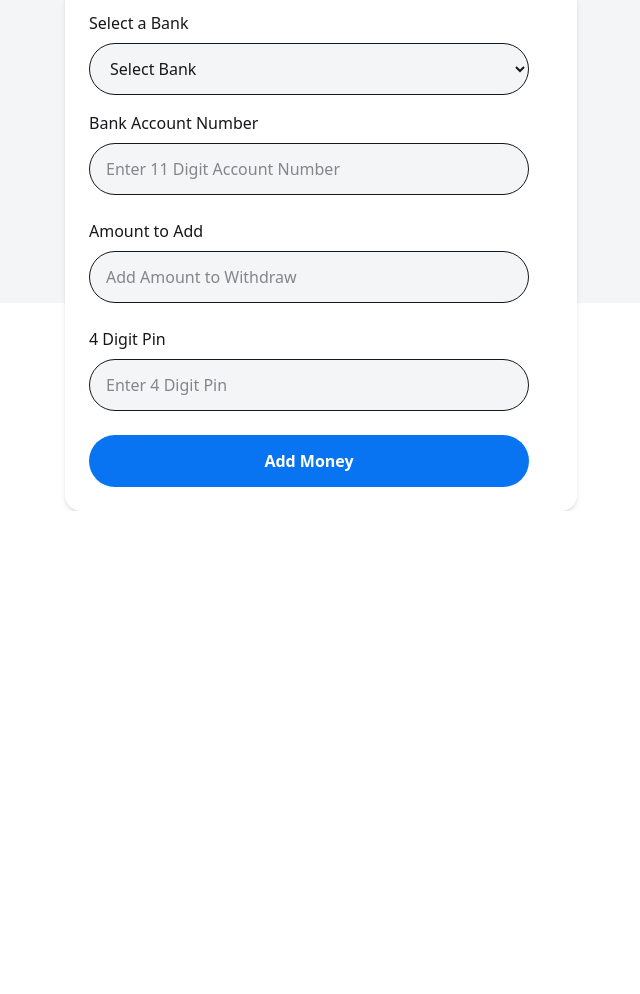
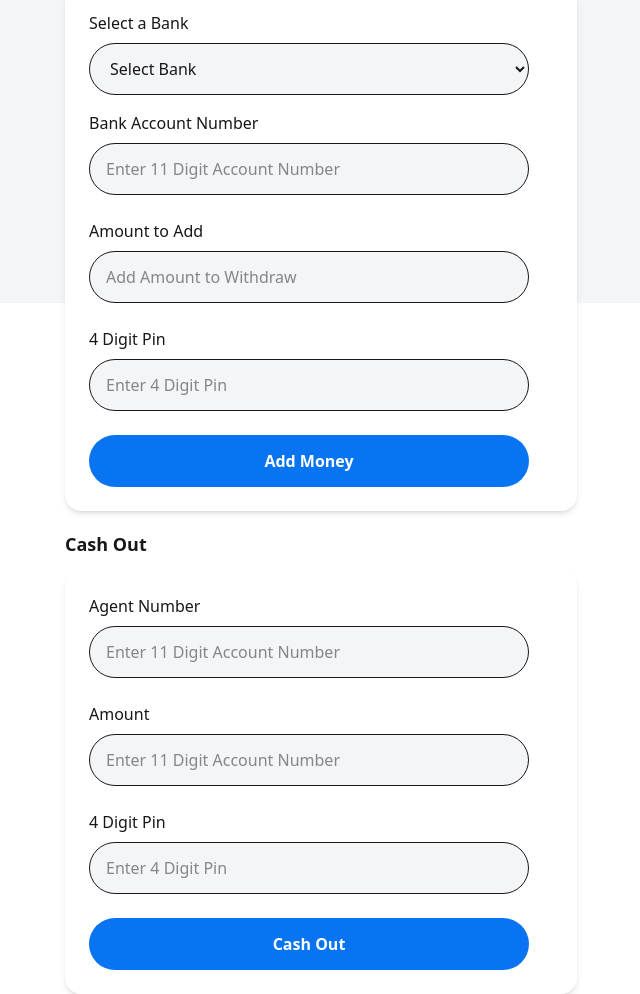
Before and after one commit to faiji31/Mobile_Bank, a plain HTML site: page home.html in a window 1280 px wide. Shown: the part 497-1491 px from the top of the page, without its empty margins (319-959 px from the left). Before the commit the page ends 1008 px from the top, so only its background shows below. Drawn offline with nearby package versions, Linux system fonts and the light colour scheme.

Commit message:
4th commit

```diff
--- a/home.html
+++ b/home.html
@@ -46,11 +46,11 @@
       </p>
     </div>
     <div class="min-h-[200px] grid grid-cols-3 max-w-lg mx-auto mt-5 gap-4">
-      <div class="text-center p-3 rounded-lg border-2 border-gray-500">
+      <div id="add-money-btn" class="text-center p-3 rounded-lg border-2 border-gray-500">
         <img src="assets/wallet1.png" alt="" class="mx-auto" />
         <h1>Add Money</h1>
       </div>
-      <div class="text-center p-3 rounded-lg border-2 border-gray-500">
+      <div id="cash-out-btn" class="text-center p-3 rounded-lg border-2 border-gray-500">
         <img src="assets/send1.png" alt="" class="mx-auto" />
         <h1>Cash Out</h1>
       </div>
@@ -72,7 +72,7 @@
       </div>
     </div>
     <h1 class="mt-5 font-semibold text-[18px] max-w-lg mx-auto">Add Money</h1>
-    <div>
+    <div id="add-money-parent">
       <form
         class="w-[580px] bg-white rounded-2xl p-6 shadow-md mt-2 max-w-lg mx-auto"
       >
@@ -136,6 +136,52 @@
         </button>
       </form>
     </div>
+    <!-- Cashout -->
+     <div id="cashout-parent">
+       <h1 class="mt-5 font-semibold text-[18px] max-w-lg mx-auto">Cash Out</h1>
+      <form class="mt-3 w-[580px] bg-white rounded-2xl p-6 shadow-md  max-w-lg mx-auto">
+        <div class="mb-6">
+          <label for="pin" class="block font-medium mb-2">Agent Number</label>
+          <input
+            id="bank-acc"
+            name=""
+            type=""
+            maxlength="11"
+            placeholder="Enter 11 Digit Account Number"
+            class="w-[440px] h-[52px] rounded-full bg-[#F4F5F7] px-4 outline-none"
+          />
+        </div>
+          <div class="mb-6">
+          <label for="pin" class="block font-medium mb-2">Amount</label>
+          <input
+            id="bank-acc"
+            name=""
+            type=""
+            maxlength="11"
+            placeholder="Enter 11 Digit Account Number"
+            class="w-[440px] h-[52px] rounded-full bg-[#F4F5F7] px-4 outline-none"
+          />
+        </div>
+         <div class="mb-6">
+          <label for="pin" class="block font-medium mb-2">4 Digit Pin</label>
+          <input
+            id="pin-number"
+            name="pin"
+            type="password"
+            maxlength="4"
+            placeholder="Enter 4 Digit Pin"
+            class="w-[440px] h-[52px] rounded-full bg-[#F4F5F7] px-4 outline-none"
+          />
+        </div>
+        <button
+          id="add-money-btn"
+          class="w-[440px] h-[52px] bg-[#0874F2] rounded-full font-bold text-white hover:bg-[#0564d1] transition cursor-pointer"
+        >
+          Cash Out
+        </button>
+
+      </form>
+     </div>
     <script src="home.js"></script>
   </body>
 </html>
--- a/home.js
+++ b/home.js
@@ -26,3 +26,15 @@ document.getElementById('add-money-btn').addEventListener('click',function(e){
    const totalBalance = AmountAdd + AvilableBalance
    document.getElementById('money').innerHTML = totalBalance
 })
+
+// toggoling
+document.getElementById('add-money-btn').addEventListener('click',function(){
+    document.getElementById('cashout-parent').style.display = 'none'
+    document.getElementById('add-money-parent').style.display ="block"
+
+})
+
+document.getElementById('cash-out-btn').addEventListener('click',function(){
+    document.getElementById('add-money-parent').style.display = 'none'
+    document.getElementById('cashout-parent').style.display = "block"
+})
```
